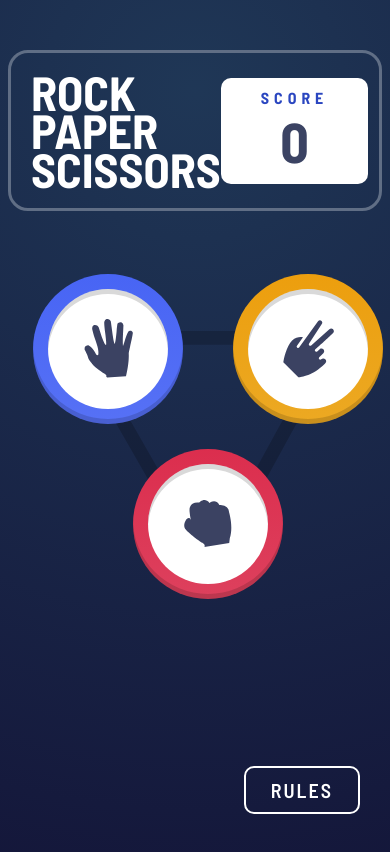
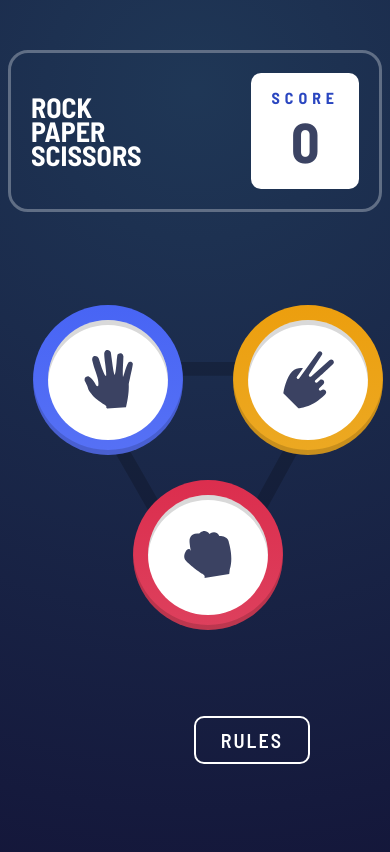
Before and after one commit to hannah-saurusrex/rock-paper-scissors, a plain HTML site: page index.html in a window 390 px wide. Drawn offline with Linux system fonts and the light colour scheme.

Commit message:
refined some styles for mobile

```diff
--- a/style.css
+++ b/style.css
@@ -230,8 +230,27 @@ button:focus {
 }
 
 @media (max-width: 800px) {
+	.container {
+		width: 800px;
+		max-width: 100%;
+		margin: 0 auto;
+	}
+
+	header {
+		margin: 50px 0 80px 0;
+	}
+
+	header h1 {
+		font-size: 1.75rem;
+		line-height: 1.5rem;
+	}
+
+	.score-container {
+		padding: 15px 20px;
+	}
+
 	.selection .btn-circle {
-		margin: 50px 20px;
+		margin: 50px 5px;
 		transform: scale(1);
 	}
 	.go-down {
@@ -241,4 +260,9 @@ button:focus {
 	.selection {
 		width: 500px;
 	}
+
+	.btn-rules {
+		bottom: 80px;
+		right: 80px;
+	}
 }
```
